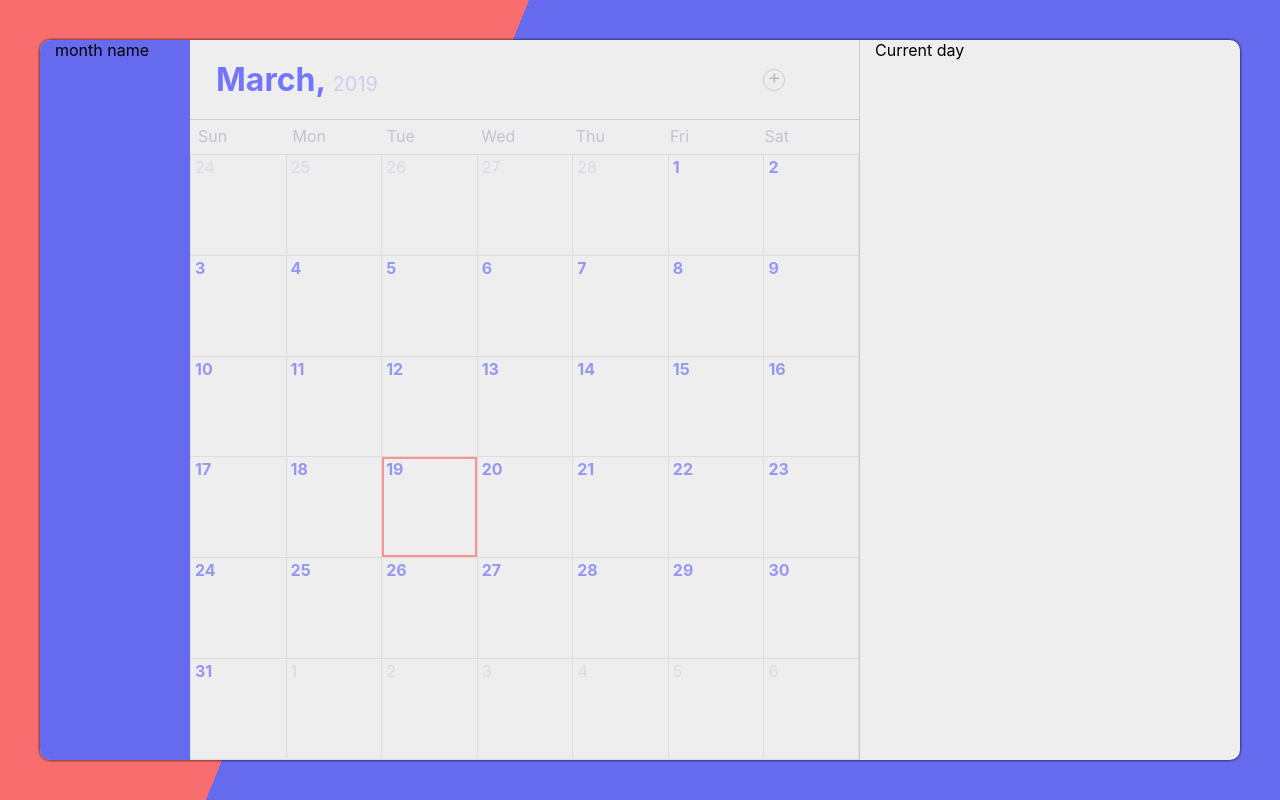
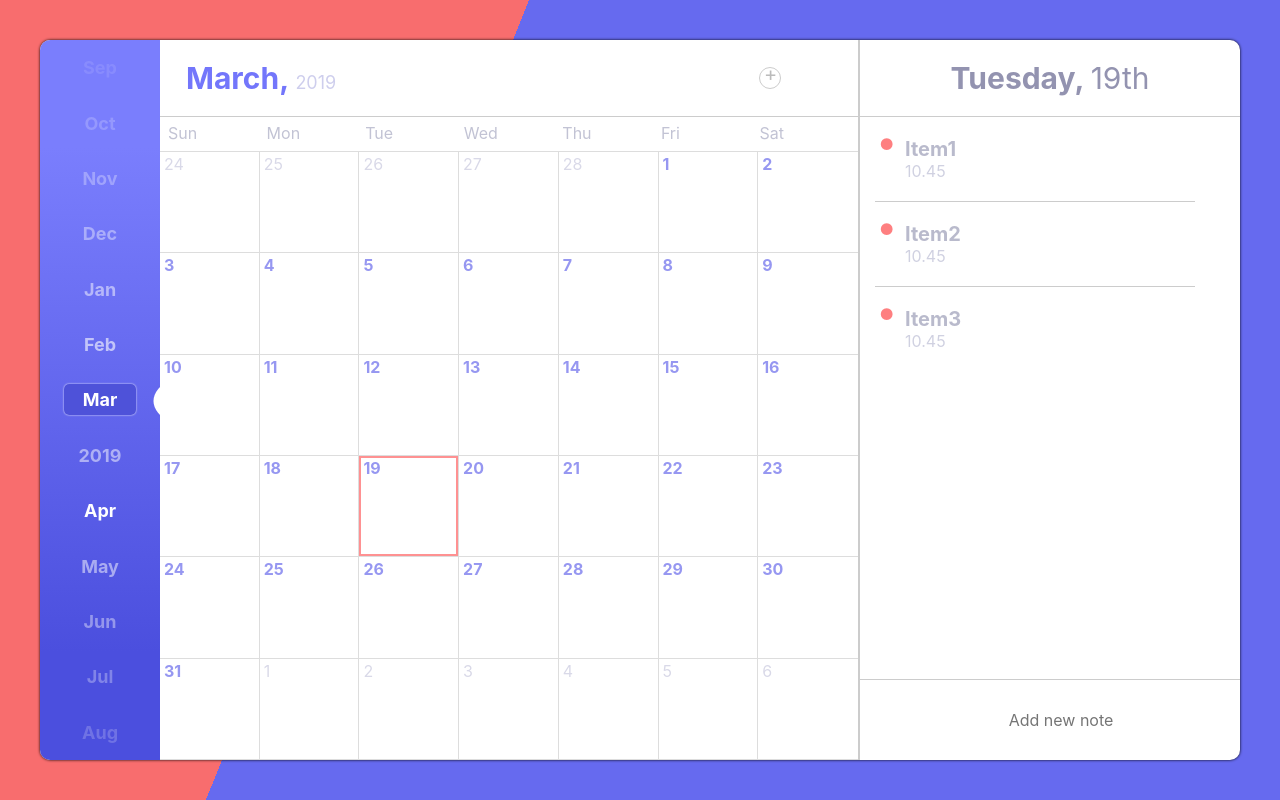
Before and after one commit to Kamesas/coolCalendar, a React (Create React App) app: page / in a window 1280 px wide. Built offline with nearby package versions, Linux system fonts and the light colour scheme.

Commit message:
css all Calendar ready

```diff
--- a/src/components/BodyCalendar/BodyCalendar.jsx
+++ b/src/components/BodyCalendar/BodyCalendar.jsx
@@ -10,9 +10,7 @@ const BodyCalendar = ({ m, renderMonth, weekDay }) => {
           <h1>
             {m.format("MMMM,")} <span>{m.format("YYYY")}</span>
           </h1>
-          <div className={stl.btnAdd}>
-            <span>+</span>
-          </div>
+          <div className={stl.btnAdd} />
         </div>
 
         <div className={stl.BodyCalendarWeekDay}>
--- a/src/components/BodyCalendar/BodyCalendar.module.sass
+++ b/src/components/BodyCalendar/BodyCalendar.module.sass
@@ -1,33 +1,32 @@
 @import '../../smart-grid.sass'
 
 .wrappBodyCalendar
-  +size(7)
-  border-right: 1px solid #ccc
+  +size(7.3)
+  border-right: 2px solid #ccc
   box-sizing: border-box
   padding-right: 0 !important
   padding-left: 0 !important
   display: flex
   flex-direction: column
+  z-index: 2
+
   .BodyCalendarCurrentMonth
     display: flex
     justify-content: space-between
     align-items: center
     h1
-      //+size(8)
       color: #7376FB
-      font-size: 32px
+      font-size: 30px
       margin: 20px 0
       font-weight: bold
       padding-left: 26px
       span
         font-weight: normal
-        font-size: 20px
+        font-size: 18px
         color: #CECEED
     .btnAdd
       margin-right: 11%
-      display: flex
-      justify-content: center
-      line-height: 15px
+      position: relative
       width: 20px
       height: 20px
       border-radius: 50%
@@ -35,9 +34,16 @@
       color: #bbb
       cursor: pointer
       font-size: 20px
+      &:after
+        content: '+'
+        position: absolute
+        right: 3px
+        top: -6px
       &:hover
         color: #aaa
         border: 1px solid #bbb
+
+
 
   .BodyCalendarWeekDay
     display: flex
@@ -56,10 +62,10 @@
   > div
     width: calc(100% / 7)
     box-sizing: border-box
-    border-left: 1px solid #ddd
+    border-right: 1px solid #ddd
     border-bottom: 1px solid #ddd
     padding-left: 3px
     &:nth-child(-n+7)
       border-top: 1px solid #ddd
     &:nth-child(7n)
-      border-right: 1px solid #ddd
+      border-right: none
--- a/src/components/Calendar.jsx
+++ b/src/components/Calendar.jsx
@@ -3,7 +3,10 @@ import stl from "./Calendar.module.sass";
 import MonthName from "./MonthName/MonthName";
 import BodyCalendar from "./BodyCalendar/BodyCalendar";
 import CurrentDay from "./CurrentDay/CurrentDay";
+
 import dayjs from "dayjs";
+import advancedFormat from "dayjs/plugin/advancedFormat";
+dayjs.extend(advancedFormat);
 
 const weekDay = ["Sun", "Mon", "Tue", "Wed", "Thu", "Fri", "Sat"];
 
@@ -24,23 +27,39 @@ class Calendar extends Component {
     do {
       arrDays.push(startOf.add(i, "day"));
       i++;
-      //console.log(arrDays[arrDays.length - 1]);
     } while (arrDays[arrDays.length - 1].format("DD MM YY") !== endOf);
 
     return arrDays;
   }
 
+  changeDate = (month, direction) => {
+    if (direction === "next") {
+      this.setState({ m: this.state.m.add(month, "month") });
+    } else {
+      this.setState({ m: this.state.m.subtract(month, "month") });
+    }
+  };
+
+  refreshDate = () => {
+    this.setState({ m: dayjs() });
+  };
+
   render() {
     const { m } = this.state;
+
     return (
       <div className={stl.calendar}>
-        <MonthName />
+        <MonthName
+          m={m}
+          changeDate={this.changeDate}
+          refreshDate={this.refreshDate}
+        />
         <BodyCalendar
           renderMonth={this.renderMonth()}
           weekDay={weekDay}
           m={m}
         />
-        <CurrentDay />
+        <CurrentDay m={m} />
       </div>
     );
   }
--- a/src/components/Calendar.module.sass
+++ b/src/components/Calendar.module.sass
@@ -4,7 +4,7 @@
   +wrapper()
   width: 100%
   +row-flex
-  background-color: #eee
+  background-color: #fff
   border-radius: 10px
   height: 90vh
   box-shadow: 0 0 3px 0px #000
--- a/src/components/CurrentDay/CurrentDay.jsx
+++ b/src/components/CurrentDay/CurrentDay.jsx
@@ -1,10 +1,28 @@
 import React from "react";
 import stl from "./CurrentDay.module.sass";
 
-const CurrentDay = () => {
+const CurrentDay = ({ m }) => {
   return (
     <div className={stl.CurrentDay}>
-      <h2>Current day</h2>
+      <div className={stl.date}>
+        <h2>
+          {m.format("dddd,")} <span>{m.format("Do")}</span>
+        </h2>
+      </div>
+      <ul>
+        <li>
+          <b>.</b> Item1 <span>10.45</span>
+        </li>
+        <li>
+          <b>.</b>Item2 <span>10.45</span>
+        </li>
+        <li>
+          <b>.</b>Item3 <span>10.45</span>
+        </li>
+      </ul>
+      <div className={stl.inputFooter}>
+        <input type="text" placeholder="Add new note" />
+      </div>
     </div>
   );
 };
--- a/src/components/CurrentDay/CurrentDay.module.sass
+++ b/src/components/CurrentDay/CurrentDay.module.sass
@@ -2,4 +2,54 @@
 
 .CurrentDay
   +size(3.5)
-  border-radius: 0 10px 10px 0
+  border-radius: 0 10px 10px
+  display: flex
+  flex-direction: column
+  .date
+    border-bottom: 1px solid #ccc
+    margin-right: -45px
+    margin-left: -15px
+    h2
+      color: #9393B0
+      font-size: 30px
+      margin: 20px 0
+      font-weight: bold
+      text-align: center
+      span
+        font-weight: normal
+        color: #9393B0
+  ul
+    flex-grow: 1
+    margin-top: 20px
+    li
+      border-bottom: 1px solid #ccc
+      font-size: 20px
+      margin-bottom: 20px
+      padding-bottom: 20px
+      color: #B9BACC
+      font-weight: bold
+      position: relative
+      padding-left: 30px
+      &:last-child
+        border-bottom: none
+      span
+        display: block
+        font-size: 16px
+        font-weight: normal
+        color: #D0D1E1
+      b
+        position: absolute
+        font-size: 70px
+        color: #FE7F80
+        top: -56px
+        left: 0
+  .inputFooter
+    border-top: 1px solid #ccc
+    margin-right: -45px
+    margin-left: -15px
+    input
+      margin: 30px
+      width: 90%
+      border: none
+      outline: none
+      text-align: center
--- a/src/components/MonthName/Month.module.sass
+++ b/src/components/MonthName/Month.module.sass
@@ -1,6 +1,39 @@
 @import '../../smart-grid.sass'
 
 .MonthName
-  background-color: #666AEF
-  +size(1.5)
+  //background-color: #666AEF
+  background: linear-gradient(0deg, #4B4FDE 15%, #7A7EFD 85%)
+  +size(1.2)
   border-radius: 10px 0 0 10px
+  display: flex
+  flex-direction: column
+  align-items: center
+  justify-content: space-around
+  > div
+    width: 80%
+    color: #fff
+    font-weight: bold
+    font-size: 18px
+    padding: 5px 0
+    text-align: center
+    cursor: pointer
+  .currMonth
+    background-color: #4E52D9
+    box-shadow: 0 0 2px 0px #fff
+    border-radius: 5px
+    position: relative
+    &:after
+      content: ''
+      position: absolute
+      background-color: #fff
+      display: block
+      width: 63px
+      height: 124px
+      border-radius: 50%
+      top: -45px
+      right: -111px
+      transform: rotate(90deg)
+      z-index: 1
+
+  .currYear
+    opacity: .5
--- a/src/components/MonthName/MonthName.jsx
+++ b/src/components/MonthName/MonthName.jsx
@@ -1,12 +1,70 @@
-import React from "react";
+import React, { Component } from "react";
 import stl from "./Month.module.sass";
 
-const MonthName = () => {
-  return (
-    <div className={stl.MonthName}>
-      <h2>month name</h2>
-    </div>
-  );
-};
+class MonthName extends Component {
+  state = {};
+
+  renderMonth(calc) {
+    const { m } = this.props;
+    let months = [];
+
+    if (calc === "prev") {
+      for (let i = 6; i > 0; i--) {
+        months.push(m.clone().subtract(i, "month"));
+      }
+    } else {
+      for (let i = 1; i <= 5; i++) {
+        months.push(m.clone().add(i, "month"));
+      }
+    }
+
+    return months;
+  }
+
+  changeDate = (month, direction) => {
+    this.props.changeDate(month, direction);
+  };
+
+  refreshDate = () => {
+    this.props.refreshDate();
+  };
+
+  render() {
+    const { m } = this.props;
+
+    return (
+      <div className={stl.MonthName}>
+        {this.renderMonth("prev").map((month, i) => {
+          return (
+            <div
+              key={i}
+              style={{ opacity: "." + (1 + i) }}
+              onClick={() => this.changeDate(6 - i, "prev")}
+            >
+              {month.format("MMM")}
+            </div>
+          );
+        })}
+
+        <div className={stl.currMonth} onClick={this.refreshDate}>
+          {m.format("MMM")}
+        </div>
+        <div className={stl.currYear}>{m.format("YYYY")}</div>
+
+        {this.renderMonth().map((month, i) => {
+          return (
+            <div
+              key={i}
+              style={i !== 0 ? { opacity: "." + (6 - i) } : null}
+              onClick={() => this.changeDate(i + 1, "next")}
+            >
+              {month.format("MMM")}
+            </div>
+          );
+        })}
+      </div>
+    );
+  }
+}
 
 export default MonthName;
```
